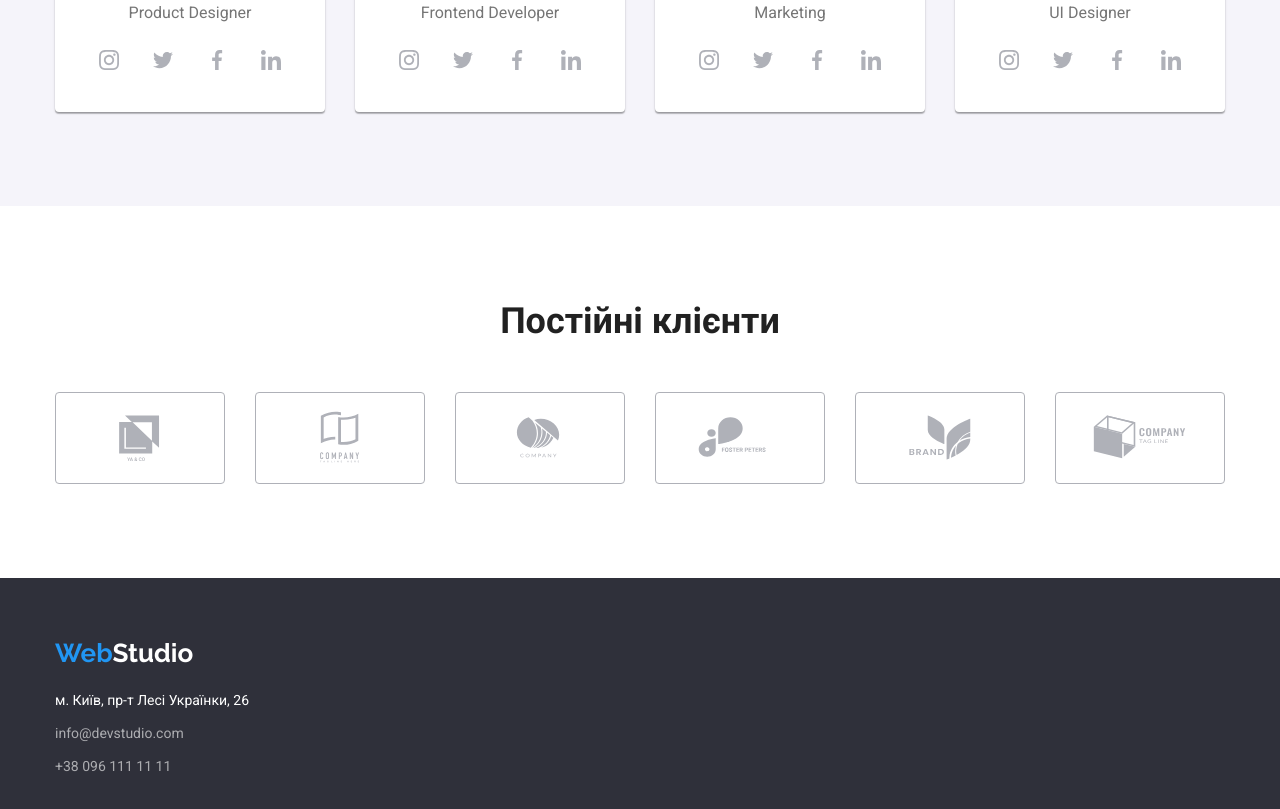
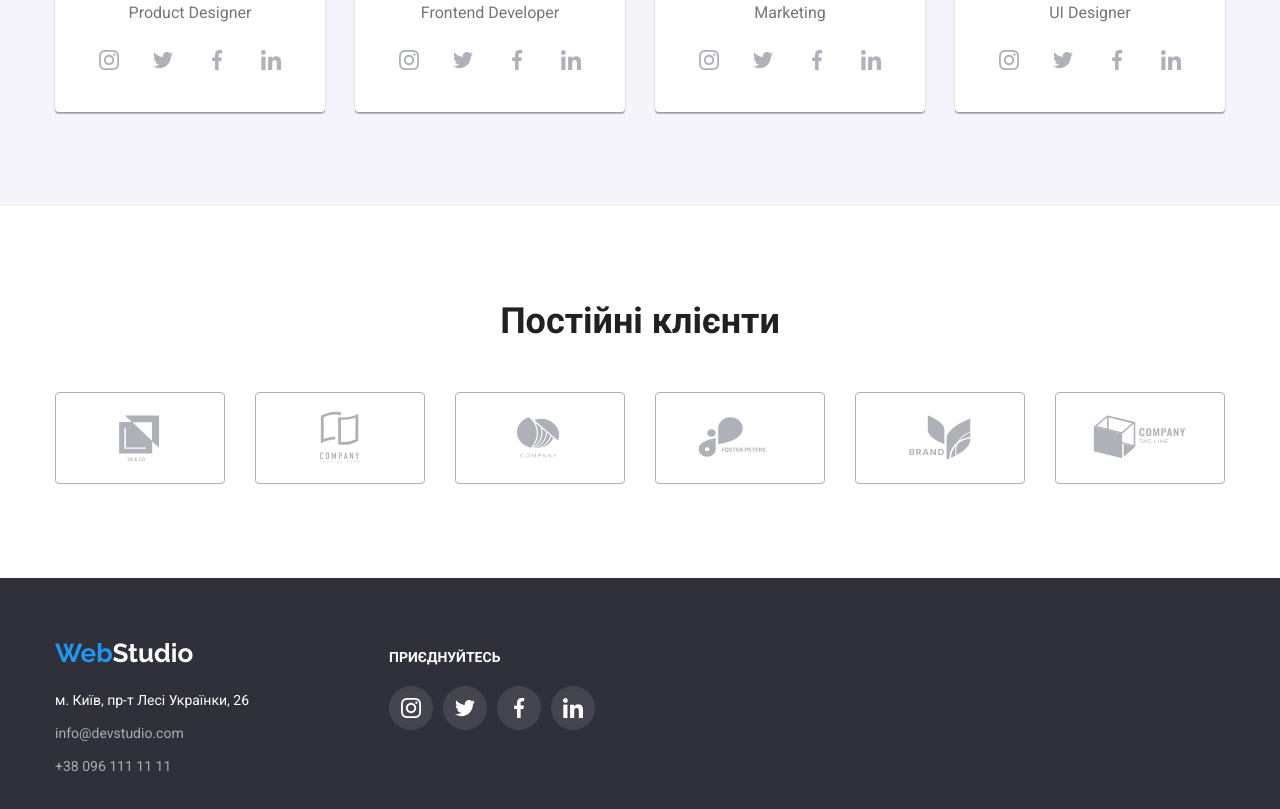
Before and after one commit to varewka7/goit-markup-hw-04, a plain HTML site: page index.html in a window 1280 px wide. Shown: the part 2099-2908 px from the top of the page. Drawn offline with nearby package versions, Linux system fonts and the light colour scheme.

Commit message:
правка перед перевіркою

```diff
--- a/css/styles.css
+++ b/css/styles.css
@@ -491,14 +491,15 @@ body {
   font-size: 14px;
   line-height: 1.14;
   text-transform: uppercase;
+  margin-bottom: 20px;
 
   color: #ffffff;
 }
-
-/* .footer-list-link {
-  display: block;
+.footer-list {
+  display: inline-block;
   width: 206px;
-  height: 80px; */
+  height: 80px;
+}
 
 .footer-social-link {
   display: flex;
@@ -524,6 +525,15 @@ body {
   align-items: center;
   justify-content: center;
   column-gap: 10px;
+}
+
+.footer-address-social-icon {
+  display: flex;
+  align-items: baseline;
+}
+
+.address {
+  margin-right: 70px;
 }
 /*--------------------- СТИЛІ ДЛЯ ПОРТФОЛІО------------------ */
 
--- a/index.html
+++ b/index.html
@@ -396,7 +396,8 @@
     <!--футер-->
 
     <footer class="footer">
-      <div class="container">
+      <div class="container footer-address-social-icon">
+        <div class="address">
           <a href="./index.html" class="logo logo-footer" lang="en"
             >Web<span class="logo-studio-footer">Studio</span></a
           >
@@ -424,6 +425,40 @@
             </ul>
           </address>
         </div>
+        <div class="footer-list">
+          <h2 class="footer-title">приєднуйтесь</h2>
+          <ul class="footer-social-list list">
+            <li class="footer-social-item">
+              <a class="footer-social-link" href="#">
+                <svg class="footer-social-icon" width="20px" height="20px">
+                  <use href="./images/icons.svg#instagram"></use>
+                </svg>
+              </a>
+            </li>
+            <li class="footer-social-item">
+              <a class="footer-social-link" href="#">
+                <svg class="footer-social-icon" width="20px" height="20px">
+                  <use href="./images/icons.svg#twitter"></use>
+                </svg>
+              </a>
+            </li>
+            <li class="footer-social-item">
+              <a class="footer-social-link" href="#">
+                <svg class="footer-social-icon" width="20px" height="20px">
+                  <use href="./images/icons.svg#facebook"></use>
+                </svg>
+              </a>
+            </li>
+            <li class="footer-social-item">
+              <a class="footer-social-link" href="#">
+                <svg class="footer-social-icon" width="20px" height="20px">
+                  <use href="./images/icons.svg#linkedin"></use>
+                </svg>
+              </a>
+            </li>
+          </ul>
+        </div>
+      </div>
     </footer>
   </body>
 </html>
```
Also changed, not shown: community.html (+3 -1 lines), portfolio.html (+36 -1 lines). Lines whose indentation alone changed are shown as unchanged.
